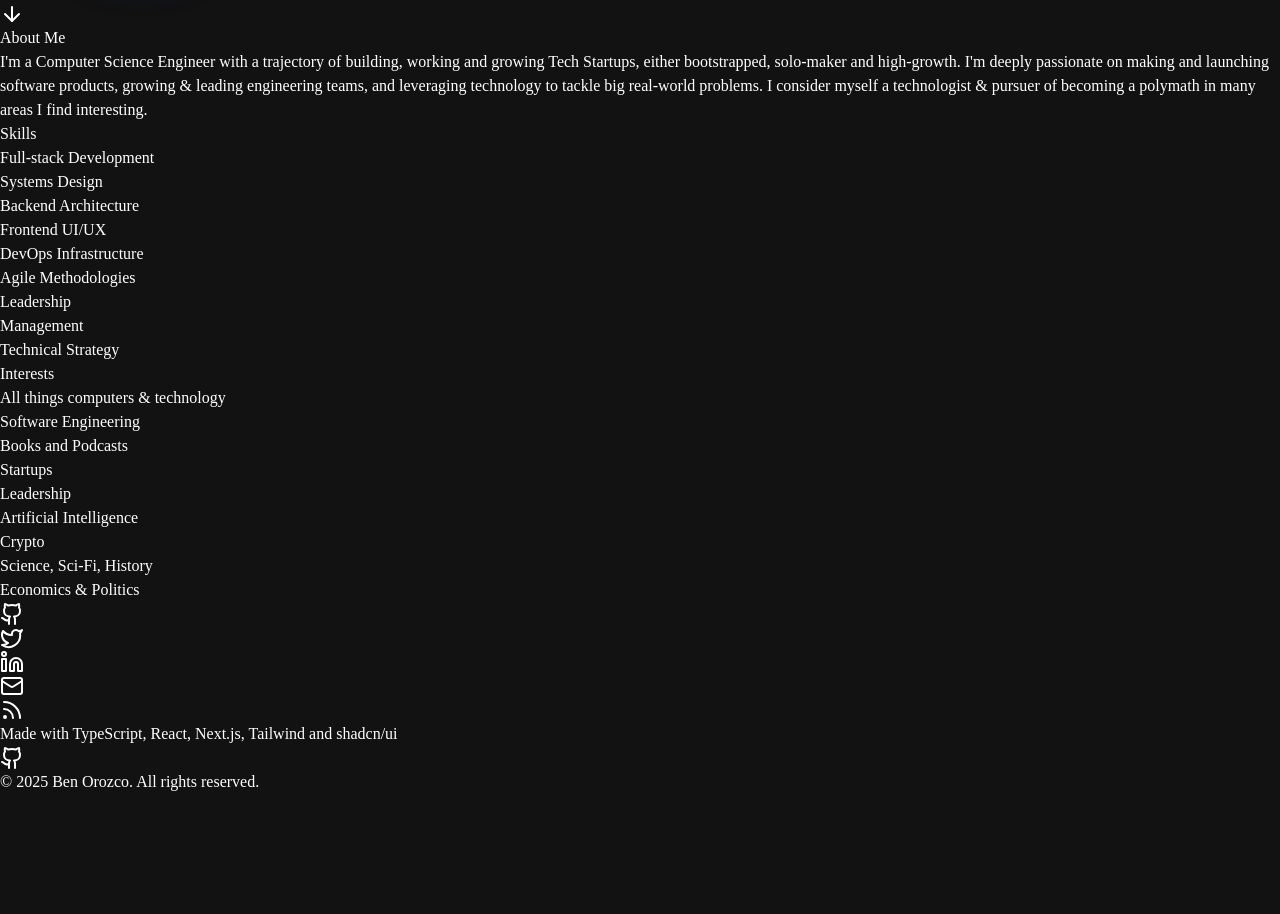
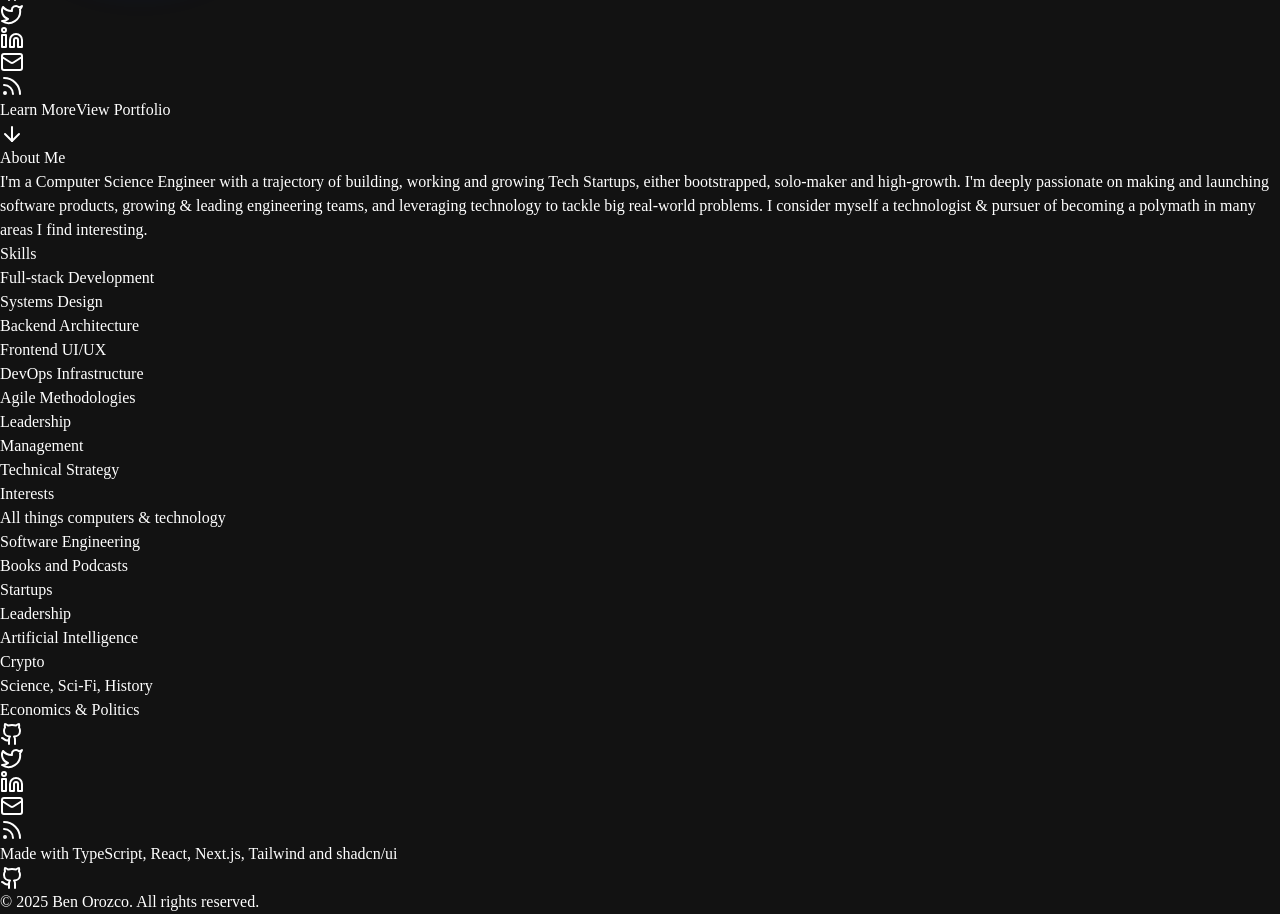
Before and after one commit to benoror/benoror, a Next.js app in the folder apps/web/: page / in a window 1280 px wide. Shown: the part 1270-2184 px from the top of the page. Before the commit the page ends 2064 px from the top, so only its background shows below. Built offline with nearby package versions, Linux system fonts and the light colour scheme.

Commit message:
Web/Home: Add social links to hero

```diff
--- a/apps/web/components/footer.tsx
+++ b/apps/web/components/footer.tsx
@@ -7,24 +7,20 @@ import { shortURL } from '@workspace/utils/url';
 
 import styles from './styles.module.css'
 
-export default function Footer() {
-  const currentYear = new Date().getFullYear()
-  const IconLink = ({ Icon, link, text }: { Icon: React.ElementType, link: string, text: string }) => (
+export const IconLink = ({ Icon, link, text }: { Icon: React.ElementType, link: string, text: string }) => (
   <a
     href={link}
     target="_blank"
     rel="noopener noreferrer"
     className={`${styles.socialIcon} text-sky-300 hover:text-white`}
     aria-label={text}
+    title={text}
   >
     <Icon className="h-6 w-6" />
   </a>
 )
 
-  return (
-    <footer className="py-12 border-t border-sky-900/20 bg-black/80 backdrop-blur-md">
-      <div className="container mx-auto px-4">
-        <div className="flex flex-col items-center justify-center space-y-6">
+export const SocialIcons = () => (
   <motion.div
     initial={{ opacity: 0, y: 20 }}
     whileInView={{ opacity: 1, y: 0 }}
@@ -38,7 +34,19 @@ export default function Footer() {
     <IconLink Icon={Mail} link={`mailto:${HOME.public_email}`} text={shortURL(HOME.public_email)} />
     <IconLink Icon={Rss} link={LINKS.blog_url} text={shortURL(LINKS.blog_url)} />
   </motion.div>
+)
 
+export default function Footer() {
+  const currentYear = new Date().getFullYear()
+
+  return (
+    <footer className="py-12 border-t border-sky-900/20 bg-black/80 backdrop-blur-md">
+      <div className="container mx-auto px-4">
+        <div className="flex flex-col items-center justify-center space-y-6">
+          <SocialIcons />
+        </div>
+
+        <div className="flex flex-col items-center justify-center space-y-6 mt-6">
           <motion.div
             initial={{ opacity: 0, y: 20 }}
             whileInView={{ opacity: 1, y: 0 }}
--- a/apps/web/components/home/hero.tsx
+++ b/apps/web/components/home/hero.tsx
@@ -6,6 +6,7 @@ import { useState, useEffect } from "react"
 import { motion } from "framer-motion"
 import { ArrowDown, ArrowUp } from "lucide-react"
 import { HOME } from "@workspace/data/personal"
+import { SocialIcons } from "../footer"
 import OutrunGrid from "@/components/cyber-grid-background"
 // import OutrunGrid from "@/components/outrun-retro"
 // import OutrunGrid from "@/components/outrun-grid"
@@ -92,7 +93,7 @@ export default function Hero() {
             initial={{ opacity: 0, scale: 0.9 }}
             animate={{ opacity: 1, scale: 1 }}
             transition={{ duration: 0.5, delay: 0.4 }}
-            className="flex justify-center my-8"
+            className="flex justify-center mt-8"
           >
             <div className={styles.profileImage}>
               {images.map((src, index) => (
@@ -105,6 +106,10 @@ export default function Hero() {
               ))}
             </div>
           </motion.div>
+
+          <div className="flex flex-col items-center justify-center">
+            <SocialIcons />
+          </div>
 
           <motion.div
             initial={{ opacity: 0, y: 20 }}
```
Lines whose indentation alone changed are shown as unchanged.
